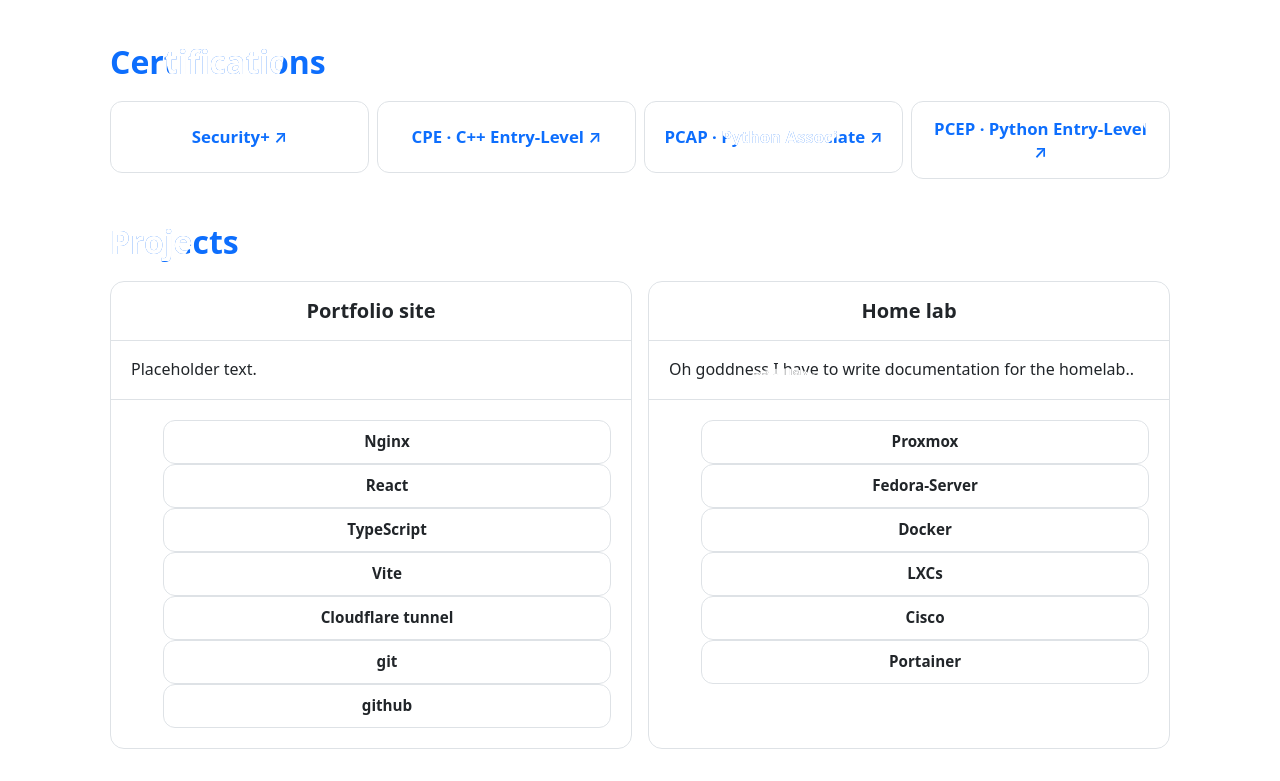
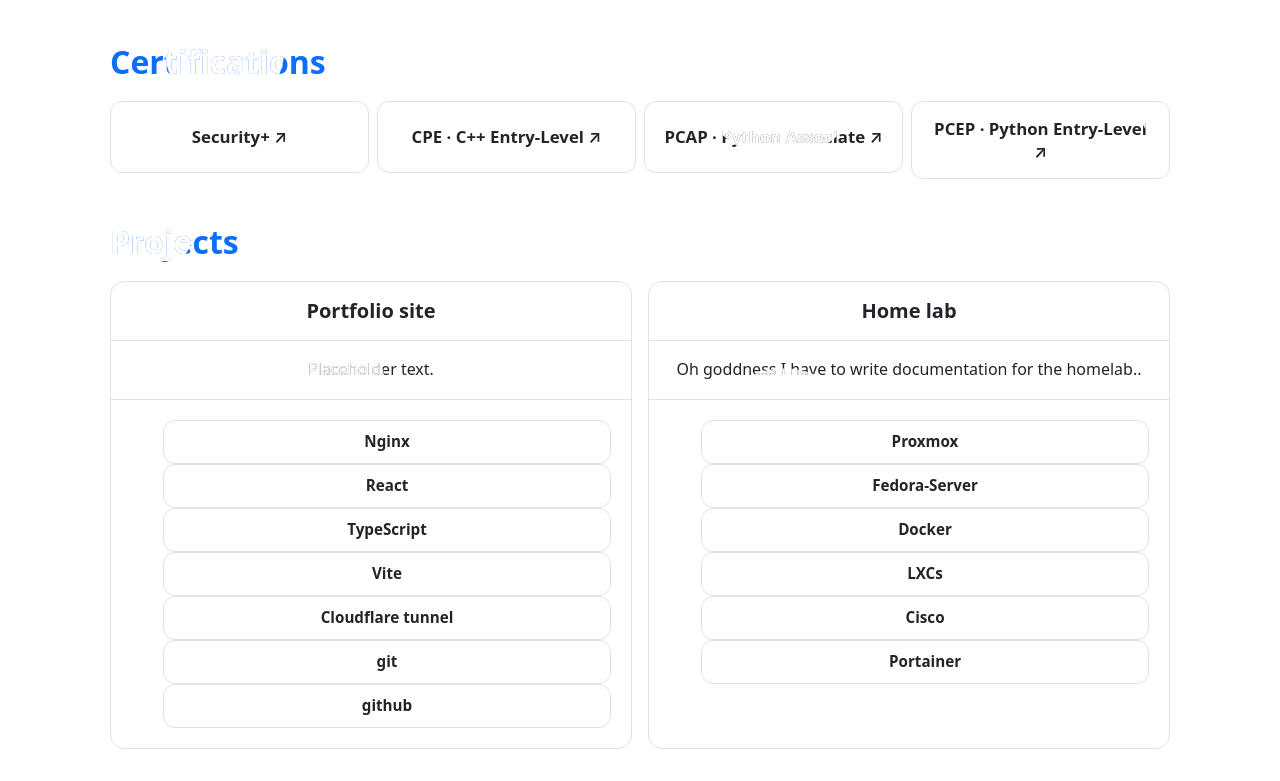
Before and after one commit to Aaron4554/web-portfolio, a React (Vite) app in the folder frontend/: page / in a window 1280 px wide. Shown: the part 1880-2661 px from the top of the page. Built offline with nearby package versions, Linux system fonts and the light colour scheme.

Commit message:
Changed link color to inherit in Tiles.css, Since I only want the color to change for Certifications and the headers of Projects

```diff
--- a/frontend/src/components/Certifications.css
+++ b/frontend/src/components/Certifications.css
@@ -1,4 +1,8 @@
 @import "./Tiles.css";
+
+a {
+  color: revert;
+}
 
 .certifications {
   --tile-min: 15rem;
--- a/frontend/src/components/Certifications.tsx
+++ b/frontend/src/components/Certifications.tsx
@@ -48,7 +48,6 @@
               href={cert.link}
               target="_blank"
               rel="noopener noreferrer"
-              style={{ textDecoration: "none" }}
             >
               <li key={key} className="tile" {...tileProps(i)}>
                 <Ink className="tile__text">{label(cert)}</Ink>
--- a/frontend/src/components/Projects.css
+++ b/frontend/src/components/Projects.css
@@ -36,11 +36,15 @@
   padding: 1rem 1.25rem;
   border-bottom: 1px solid var(--bs-border-color);
   text-align: center;
+  a {
+    color: inherit;
+  }
 }
 
 .project__body {
   padding: 1rem 1.25rem;
   border-bottom: 1px solid var(--bs-border-color);
+  text-align: center;
 }
 
 .project__tools {
--- a/frontend/src/components/Tiles.css
+++ b/frontend/src/components/Tiles.css
@@ -11,6 +11,11 @@
      --tile-min: 11rem;   narrowest a tile gets before the grid drops a column
      --tile-gap: 0.5rem;  space between tiles
 */
+
+a {
+  color: inherit;
+  text-decoration: none;
+}
 
 .tile__grid {
   position: relative;
```
